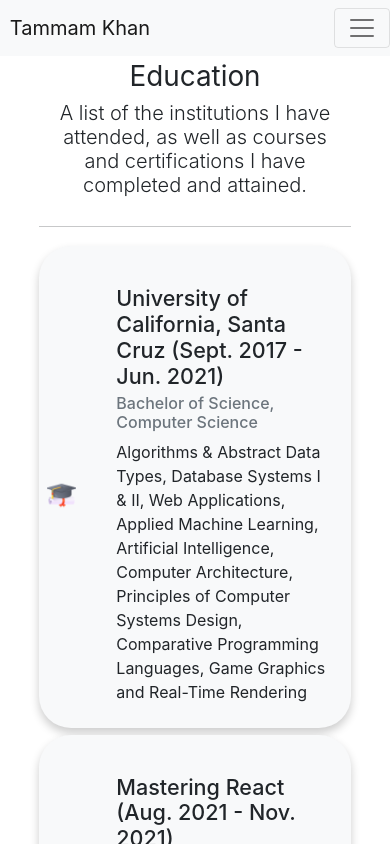
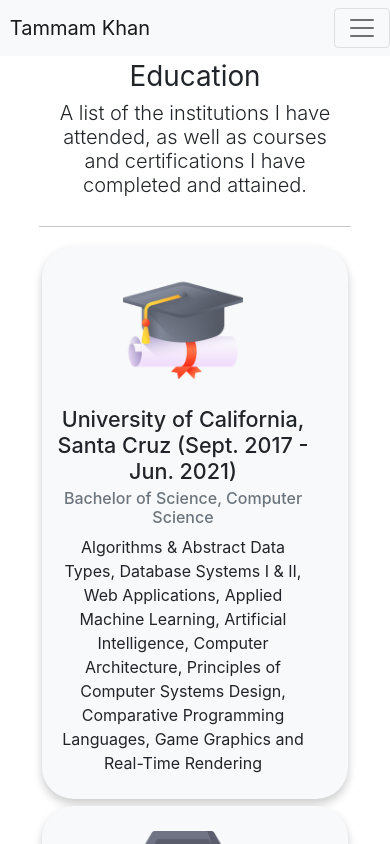
Before and after one commit to tammamakhan/personal-website, a React (Create React App) app: page /education in a window 390 px wide. Shown: the top 844 px of the page. Built offline with nearby package versions, Linux system fonts and the light colour scheme.

Commit message:
Updated pages so cards format properly for mobile/small screens.

```diff
--- a/src/App.js
+++ b/src/App.js
@@ -10,6 +10,7 @@
 class App extends React.Component {
   componentDidMount() {
     document.title = "Tammam Khan";
+    console.log(window.innerWidth);
   }
 
   render() {
--- a/src/components/common/contactItem.jsx
+++ b/src/components/common/contactItem.jsx
@@ -15,7 +15,11 @@
             {link}
           </a>
         )}
-        {description && <p className="card-text">{description}</p>}
+        {description && (
+          <p className="card-text" style={{ whiteSpace: "nowrap" }}>
+            {description}
+          </p>
+        )}
       </div>
     </div>
   );
--- a/src/components/common/educationItem.jsx
+++ b/src/components/common/educationItem.jsx
@@ -1,14 +1,21 @@
 import React from "react";
+import useWindowDimensions from "../../hooks/windowDimensions";
 
 const EducationItem = ({ title, start, end, header, description, image }) => {
+  const { width } = useWindowDimensions();
+
   return (
     <div className="card border-0 bg-light">
       <div className="content">
         <div className="row">
-          <div className="col-2 my-auto">
-            <img src={image} className="card-img" alt="Education Logo"></img>
+          <div className={width < 900 ? "row centered" : "col-2 my-auto"}>
+            <img
+              src={image}
+              className={width < 900 ? "card-img small-screen" : "card-img"}
+              alt="Education Logo"
+            ></img>
           </div>
-          <div className="col">
+          <div className={width < 900 ? "row centered" : "col"}>
             <div className="card-body">
               <h4 className="card-title">
                 {title}
--- a/src/components/common/project.jsx
+++ b/src/components/common/project.jsx
@@ -1,14 +1,21 @@
 import React from "react";
+import useWindowDimensions from "../../hooks/windowDimensions";
 
 const Project = ({ title, languages, description, link, image }) => {
+  const { width } = useWindowDimensions();
+
   return (
     <div className="card border-0 bg-light">
       <div className="content">
         <div className="row">
-          <div className="col-2 my-auto">
-            <img src={image} className="card-img" alt="Project Logo"></img>
+          <div className={width < 900 ? "row centered" : "col-2 my-auto"}>
+            <img
+              src={image}
+              className={width < 900 ? "card-img small-screen" : "card-img"}
+              alt="Project Logo"
+            ></img>
           </div>
-          <div className="col">
+          <div className={width < 900 ? "row centered" : "col"}>
             <div className="card-body">
               <h4 className="card-title">{title}</h4>
               <h6 className="card-subtitle mb-2 text-muted">{languages}</h6>
--- /dev/null
+++ b/src/hooks/windowDimensions.jsx
@@ -0,0 +1,26 @@
+import { useState, useEffect } from "react";
+
+function getWindowDimensions() {
+  const { innerWidth: width, innerHeight: height } = window;
+  return {
+    width,
+    height,
+  };
+}
+
+export default function useWindowDimensions() {
+  const [windowDimensions, setWindowDimensions] = useState(
+    getWindowDimensions()
+  );
+
+  useEffect(() => {
+    function handleResize() {
+      setWindowDimensions(getWindowDimensions());
+    }
+
+    window.addEventListener("resize", handleResize);
+    return () => window.removeEventListener("resize", handleResize);
+  }, []);
+
+  return windowDimensions;
+}
--- a/src/index.css
+++ b/src/index.css
@@ -37,6 +37,8 @@
 .listItem {
   padding-top: 1%;
   padding-bottom: 1%;
+  padding-left: 1%;
+  padding-right: 1%;
 }
 
 .pageTitle {
@@ -74,3 +76,7 @@
   margin: 0 auto;
   box-shadow: 0 0 10px rgba(0, 0, 0, 0.2);
 }
+
+.small-screen {
+  max-width: 50%;
+}
```
